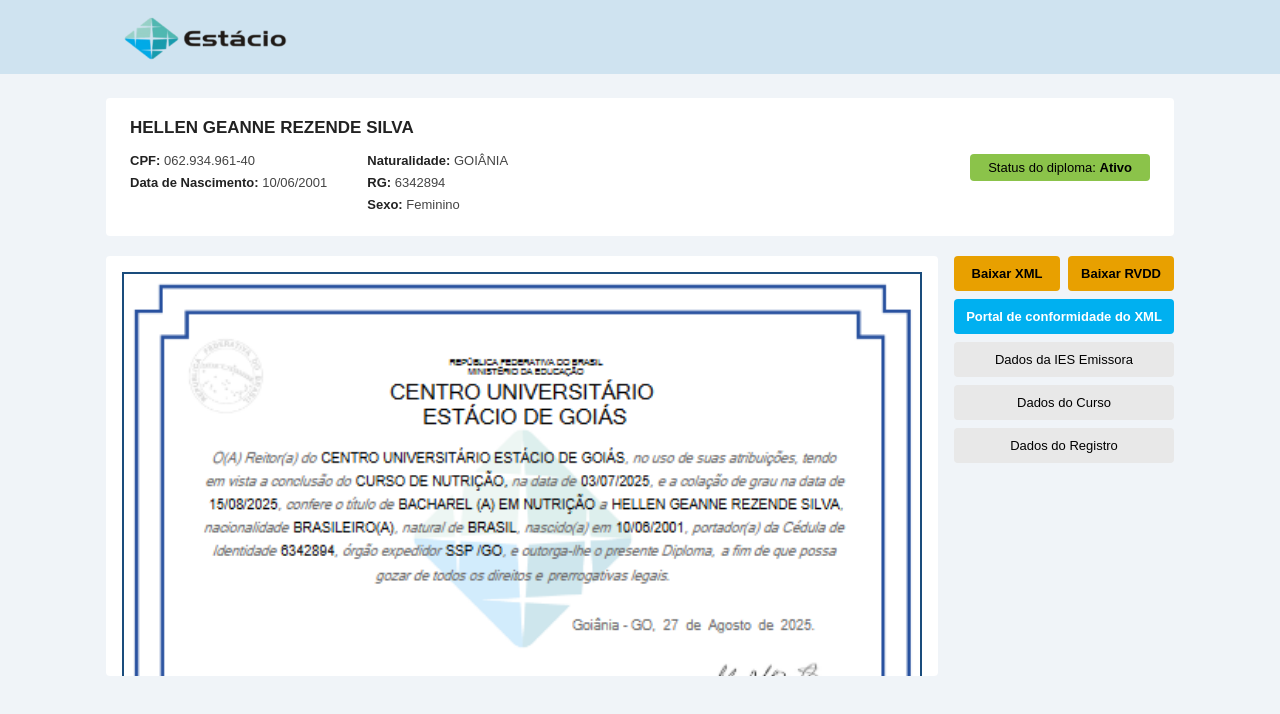
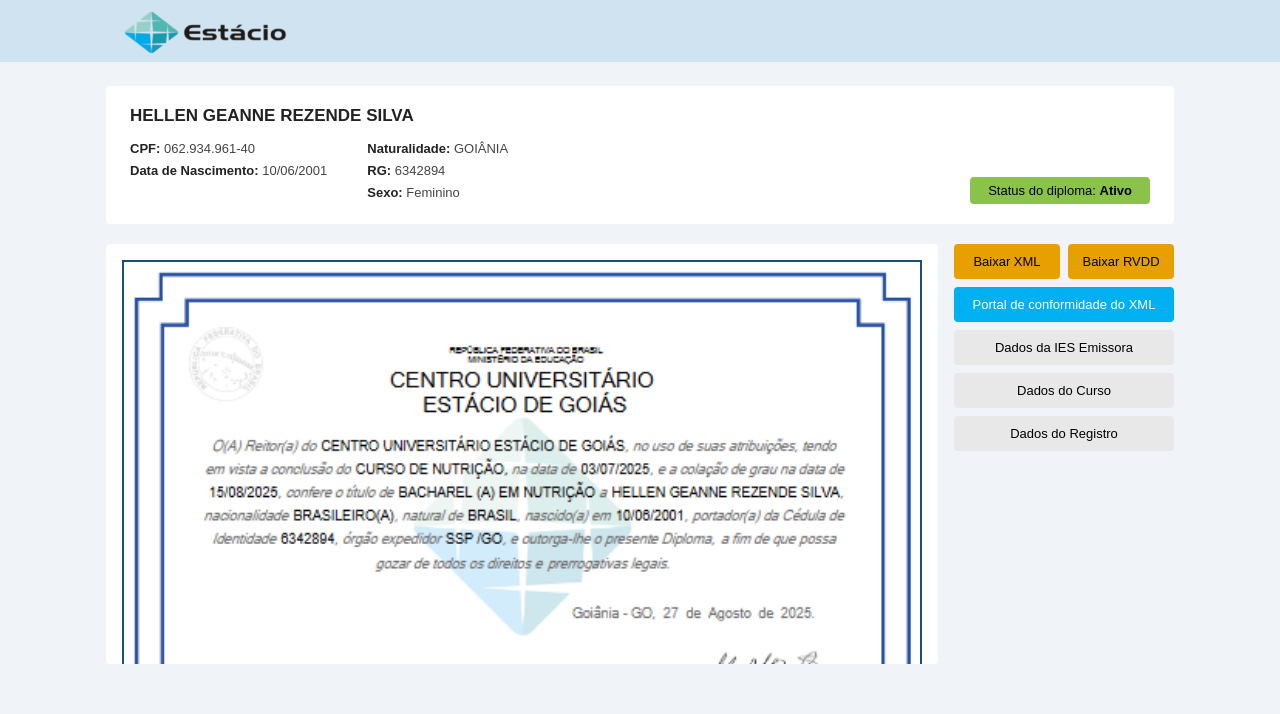
Before and after one commit to lucabezerrapro/clone-estacio-page, a plain HTML site: page index.html in a window 1280 px wide. Drawn offline with Linux system fonts and the light colour scheme.

Commit message:
Fix HTML formatting and improve layout styles

```diff
--- a/index.html
+++ b/index.html
@@ -17,7 +17,7 @@
     /* HEADER */
     header {
       background: #cfe3f0;
-      padding: 12px 0;
+      padding: 6px;
       display: flex;
       justify-content: center;
       align-items: center;
@@ -52,7 +52,7 @@
       border-radius: 4px;
       display: flex;
       justify-content: space-between;
-      align-items: flex-start;
+      align-items: flex-end; /* ← alinha itens pela base */
       flex-wrap: wrap;
       gap: 12px;
     }
@@ -87,7 +87,7 @@
       padding: 6px 18px;
       border-radius: 4px;
       white-space: nowrap;
-      align-self: center;
+      align-self: flex-end; /* ← cola no fundo */
     }
 
     /* DIPLOMA SECTION */
@@ -150,7 +150,7 @@
       padding: 10px 12px;
       text-align: center;
       font-size: 13px;
-      font-weight: 600;
+      font-weight: 100;
       border-radius: 4px;
       border: none;
       cursor: pointer;
@@ -198,12 +198,14 @@
 
       .info-section {
         flex-direction: column;
+        align-items: stretch;
         gap: 16px;
       }
 
       .status-badge {
         width: 100%;
         text-align: center;
+        align-self: stretch;
         order: 1;
       }
 
```
